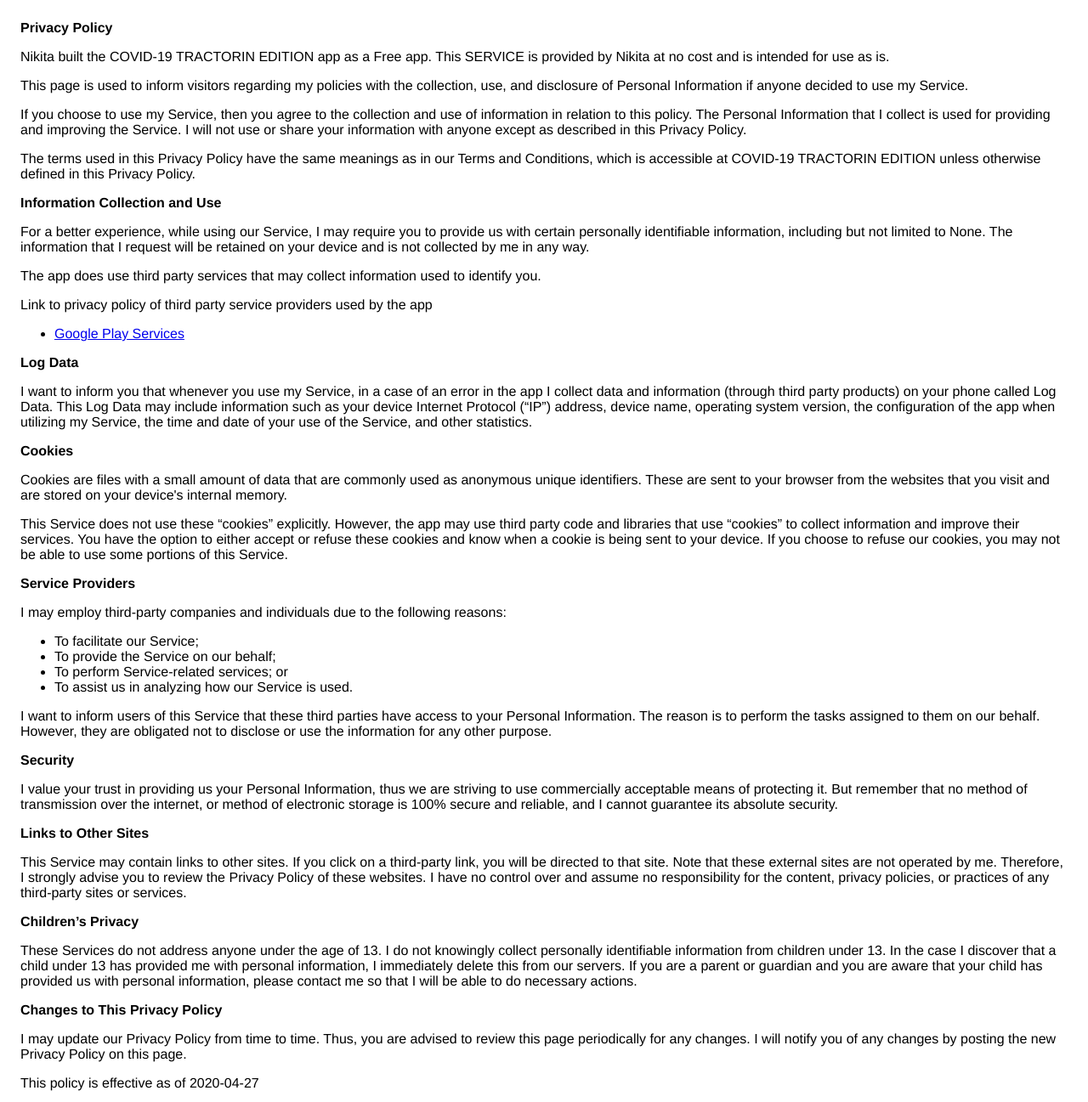
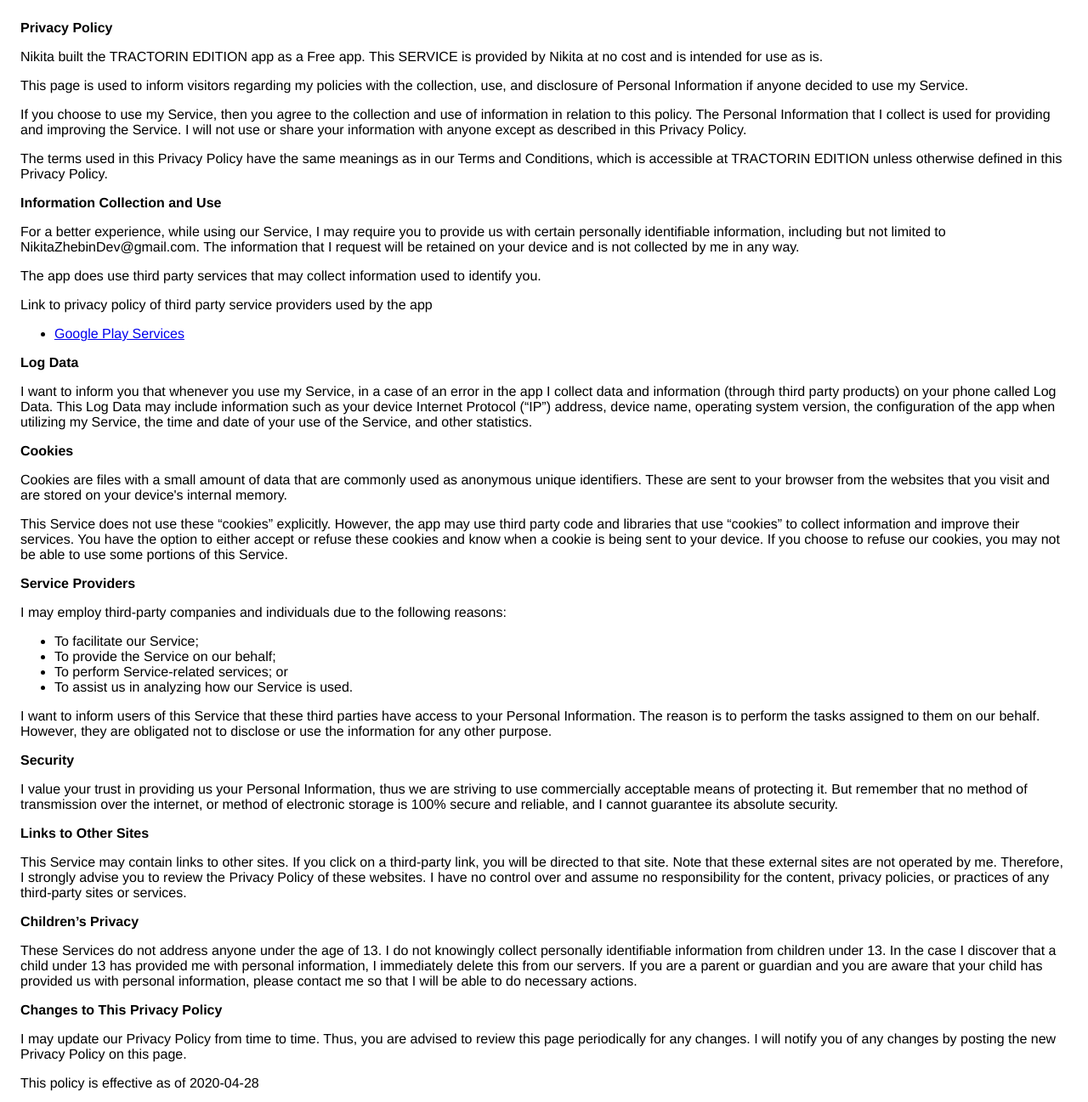
Before and after one commit to NikitaZhebinDev/covid.privacy.policy, a plain HTML site: page index.html in a window 1280 px wide. Shown: the top 1297 px of the page at 85% size. Drawn offline with Linux system fonts and the light colour scheme.

Commit message:
new game

```diff
--- a/index.html
+++ b/index.html
@@ -8,7 +8,7 @@
     </head>
     <body>
     <strong>Privacy Policy</strong> <p>
-                  Nikita built the COVID-19 TRACTORIN EDITION app as
+                  Nikita built the TRACTORIN EDITION app as
                   a Free app. This SERVICE is provided by
                   Nikita at no cost and is intended for use as
                   is.
@@ -25,11 +25,11 @@
                 </p> <p>
                   The terms used in this Privacy Policy have the same meanings
                   as in our Terms and Conditions, which is accessible at
-                  COVID-19 TRACTORIN EDITION unless otherwise defined in this Privacy Policy.
+                  TRACTORIN EDITION unless otherwise defined in this Privacy Policy.
                 </p> <p><strong>Information Collection and Use</strong></p> <p>
                   For a better experience, while using our Service, I
                   may require you to provide us with certain personally
-                  identifiable information, including but not limited to None. The information that
+                  identifiable information, including but not limited to NikitaZhebinDev@gmail.com. The information that
                   I request will be retained on your device and is not collected by me in any way.
                 </p> <div><p>
                     The app does use third party services that may collect
@@ -101,7 +101,7 @@
                   periodically for any changes. I will
                   notify you of any changes by posting the new Privacy Policy on
                   this page.
-                </p> <p>This policy is effective as of 2020-04-27</p> <p><strong>Contact Us</strong></p> <p>
+                </p> <p>This policy is effective as of 2020-04-28</p> <p><strong>Contact Us</strong></p> <p>
                   If you have any questions or suggestions about my
                   Privacy Policy, do not hesitate to contact me at NikitaZhebinDev@gmail.com.
                 </p> <p>
```
